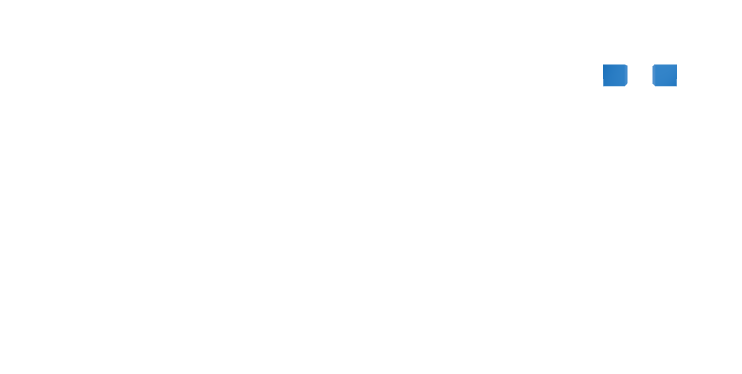
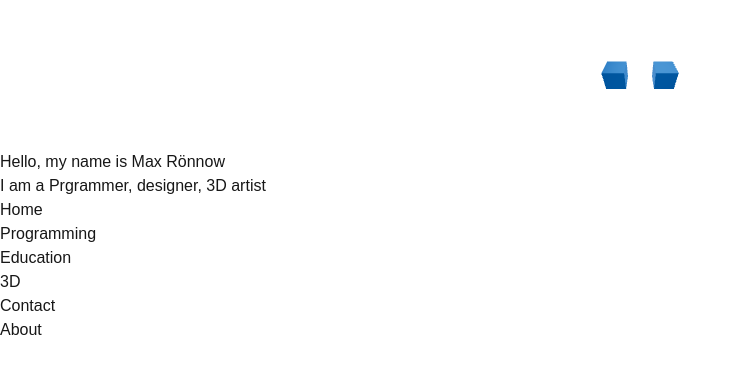
Before and after one commit to MaxRonnow/Portfolio2.0, a Next.js app: page / in a window 1280 px wide. Shown: the top 374 px of the page, without its empty margins (0-742 px from the left). Built offline with nearby package versions, Linux system fonts and the light colour scheme.

Commit message:
Added menues

```diff
--- a/src/app/page.tsx
+++ b/src/app/page.tsx
@@ -1,4 +1,4 @@
-import Image from "next/image";
+import Link from "next/link";
 import Atomview from "./components/atomview";
 
 export default function Home() {
@@ -9,9 +9,23 @@
         <div className="fixed">
           <Atomview ></Atomview>
         </div>
-        <div className="absolute inset-0 h-screen w-full backdrop-blur-lg bg-[#ffffff1d] [mask-image:linear-gradient(to_bottom,black_0%_3rem,transparent_3rem_calc(100vh-3rem),black_calc(100vh-3rem)_100%),linear-gradient(to_left,black_0%_3rem,transparent_3rem_calc(100vw-3rem),black_calc(100vw-3rem)_100%)] [mask-size:100%_100%] [mask-repeat:no-repeat] [mask-composite:add]"></div>
-      <div className="w-full h-screen flex justify-center items-center">
-        <div className="border-solid border-2 border-zinc-500 w-[calc(100vw-6rem)] h-[calc(100vh-6rem)] z-10"></div>
+        <div className="absolute inset-0 h-screen w-full backdrop-blur-lg bg-[#ffffff1d] [mask-image:linear-gradient(to_bottom,black_0%_2rem,transparent_2rem_calc(100vh-2rem),black_calc(100vh-2rem)_100%),linear-gradient(to_left,black_0%_2rem,transparent_2rem_calc(100vw-2rem),black_calc(100vw-2rem)_100%)] [mask-size:100%_100%] [mask-repeat:no-repeat] [mask-composite:add] pointer-events-none"></div>
+      <div className="absolute w-full h-screen flex justify-center items-center">
+        <div className="border-solid border-2 border-zinc-500 w-[calc(100vw-4rem)] h-[calc(100vh-4rem)] z-10 pointer-events-none"></div>
+      </div>
+
+      <div className="absolute top-32 left-32 pointer-events-none">
+        <div className="flex text-2xl">Hello, my name is Max Rönnow</div>
+        <div>I am a Prgrammer, designer, 3D artist</div>
+      </div>
+
+      <div className="absolute top-80 left-32 text-xl pointer-events-none">
+        <div>Home</div>
+        <div>Programming</div>
+        <div>Education</div>
+        <div>3D</div>
+        <div>Contact</div>
+        <div>About</div>
       </div>
 
     </>
```
